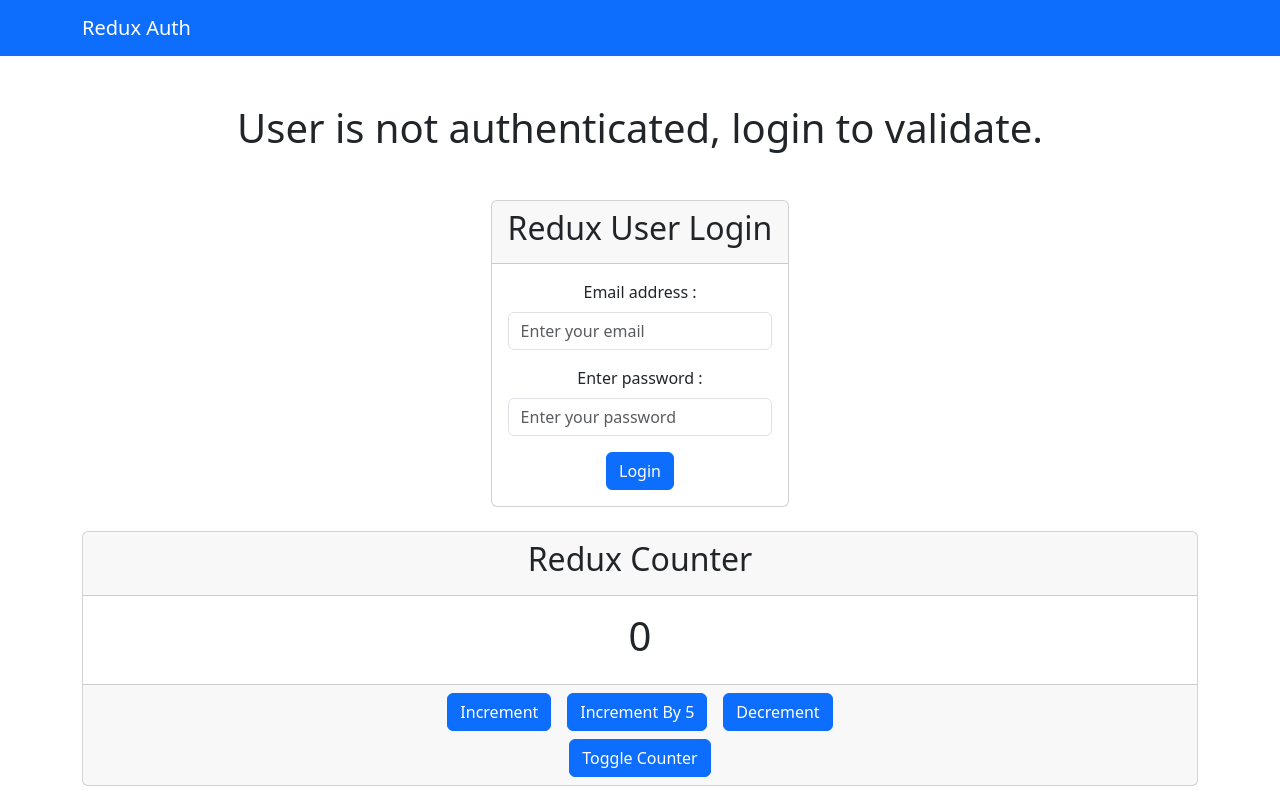
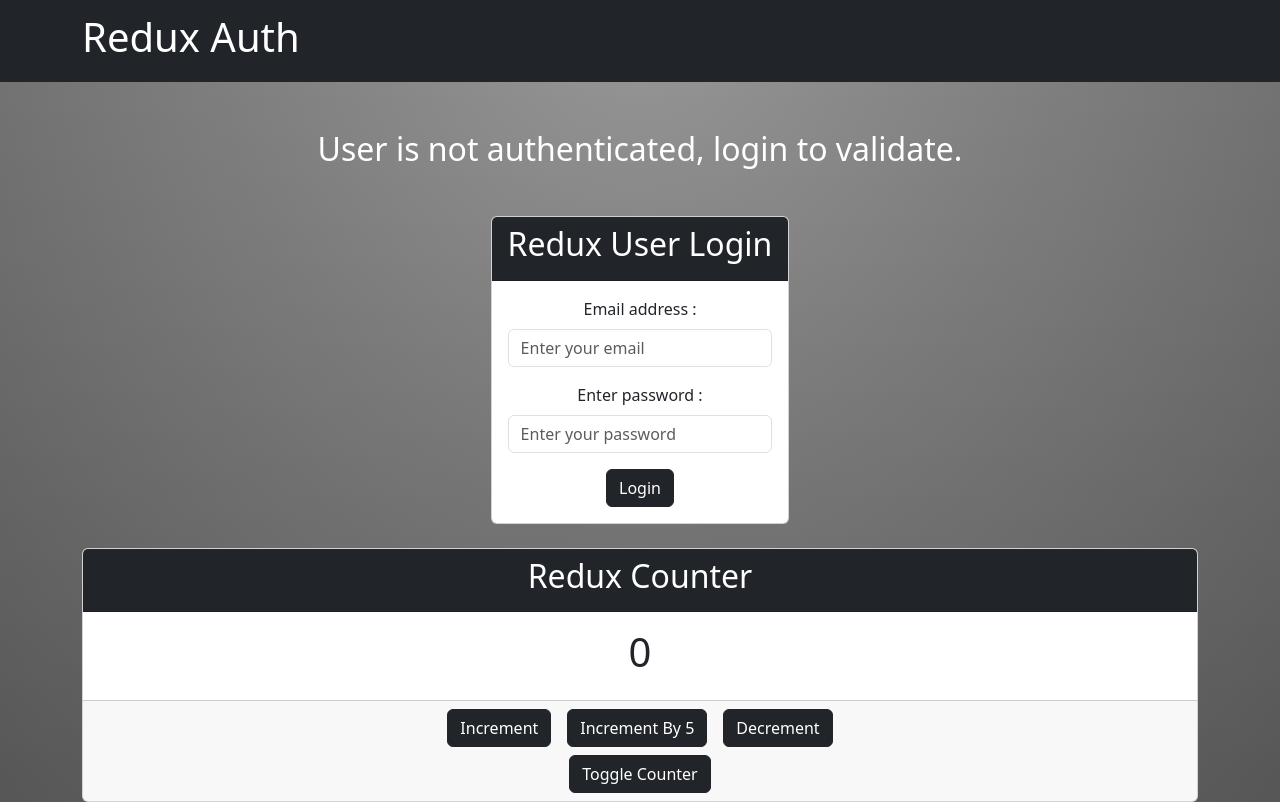
Before and after one commit to harisaini778/My-Redux-Project2, a React (Create React App) app: page / in a window 1280 px wide. Built offline with nearby package versions, Linux system fonts and the light colour scheme.

Commit message:
added some stylings in the project

```diff
--- a/src/App.css
+++ b/src/App.css
@@ -1,38 +1,19 @@
+html,
+body {
+  height: 100%;
+  margin: 0;
+  padding: 0;
+  /* overflow: hidden; */
+  /* Add this to prevent any potential overflow */
+}
+
 .App {
   text-align: center;
+  background: linear-gradient(to bottom, rgba(255, 255, 255, 0.15) 0%, rgba(0, 0, 0, 0.15) 100%), radial-gradient(at top center, rgba(255, 255, 255, 0.40) 0%, rgba(0, 0, 0, 0.40) 120%) #989898;
+  background-blend-mode: multiply, multiply;
+  overflow: auto;
+  height: 100%;
+  /* Set the height to 100% to cover the entire viewport */
+  /* Optionally, you can also set a minimum height for .App */
+  min-height: 100vh;
 }
-
-.App-logo {
-  height: 40vmin;
-  pointer-events: none;
-}
-
-@media (prefers-reduced-motion: no-preference) {
-  .App-logo {
-    animation: App-logo-spin infinite 20s linear;
-  }
-}
-
-.App-header {
-  background-color: #282c34;
-  min-height: 100vh;
-  display: flex;
-  flex-direction: column;
-  align-items: center;
-  justify-content: center;
-  font-size: calc(10px + 2vmin);
-  color: white;
-}
-
-.App-link {
-  color: #61dafb;
-}
-
-@keyframes App-logo-spin {
-  from {
-    transform: rotate(0deg);
-  }
-  to {
-    transform: rotate(360deg);
-  }
-}
--- a/src/components/Auth.js
+++ b/src/components/Auth.js
@@ -5,7 +5,7 @@ export const Auth = () => {
     const isAuth = useSelector(state => state.auth.isAuthenticated);
 
     return (<div className="mt-5">
-        {!isAuth && <h1> User is not authenticated, login to validate.</h1>}
+        {!isAuth && <h2 style={{color:"white"}}> User is not authenticated, login to validate.</h2>}
         {isAuth && <h1>User is authenticated</h1>}
  </div>)
 };
--- a/src/components/Counter.js
+++ b/src/components/Counter.js
@@ -30,19 +30,19 @@ const Counter = () => {
     <div>
       <Container className="mt-4">
         <Card>
-          <Card.Header>
-            <h2>Redux Counter</h2>
+          <Card.Header className="bg-dark">
+            <h2 style={{color:"white"}}>Redux Counter</h2>
           </Card.Header>
           <Card.Body>{showCounter ? <h1>{counter}</h1> : null}</Card.Body>
           <Card.Footer>
             <div className="d-flex justify-content-center">
               <Stack direction="horizontal" gap="3" className="mb-2">
-                <Button onClick={incrementHandler}>Increment</Button>
-                <Button onClick={increaseHandler}>Increment By 5</Button>
-                <Button onClick={decrementHandler}>Decrement</Button>
+                <Button onClick={incrementHandler} className="btn btn-dark">Increment</Button>
+                <Button onClick={increaseHandler} className="btn btn-dark">Increment By 5</Button>
+                <Button onClick={decrementHandler} className="btn btn-dark">Decrement</Button>
               </Stack>
             </div>
-            <Button onClick={toggleCounterHandler}>Toggle Counter</Button>
+            <Button onClick={toggleCounterHandler} className="btn btn-dark">Toggle Counter</Button>
           </Card.Footer>
         </Card>
       </Container>
--- a/src/components/Header.js
+++ b/src/components/Header.js
@@ -19,9 +19,9 @@ export const Header = () => {
 
     return (
         <div>
-           <Navbar expand="lg" className="bg-primary" variant="dark">
-      <Container>
-        <Navbar.Brand href="#home">Redux Auth</Navbar.Brand>
+            <Navbar expand="lg" className="bg-dark" variant="dark">
+                <Container >
+                    <Navbar.Brand href="#home"><h1>Redux Auth</h1></Navbar.Brand>
                     <Navbar.Toggle aria-controls="basic-navbar-nav" />
                     <Navbar.Collapse id="basic-navbar-nav">
                         {isAuth && <Nav className="ms-auto">
--- a/src/components/UserForm.js
+++ b/src/components/UserForm.js
@@ -18,8 +18,8 @@ export const UserForm = () => {
     return (
         <div className="d-flex justify-content-center mt-5">
             {!isAuth && <Card>
-                <Card.Header>
-                    <h2>Redux User Login </h2>
+                <Card.Header className="bg-dark">
+                    <h2 style={{color:"white"}}>Redux User Login </h2>
                 </Card.Header>
                 <Card.Body>
                     <Form onSubmit={loginHandeler}>
@@ -36,7 +36,7 @@ export const UserForm = () => {
                             <Form.Control type="password" placeholder="Enter your password" />
                         </Form.Group>
                         <Container>
-                            <Button type="submit">
+                            <Button type="submit" className="btn btn-dark">
                                 Login
                             </Button>
                         </Container>
--- a/src/components/UserProfile.js
+++ b/src/components/UserProfile.js
@@ -1,8 +1,8 @@
 import React from "react";
 export const UserProfile = () => {
     return (
-        <div className="mt-5">
-            <h1>Welcome Onboard Redux User!!!</h1>
+        <div className="mt-5" style={{color:"white"}}>
+            <h2>Welcome Onboard Redux User!!!</h2>
       </div>
   )
 };
```
Lines whose indentation alone changed are shown as unchanged.
